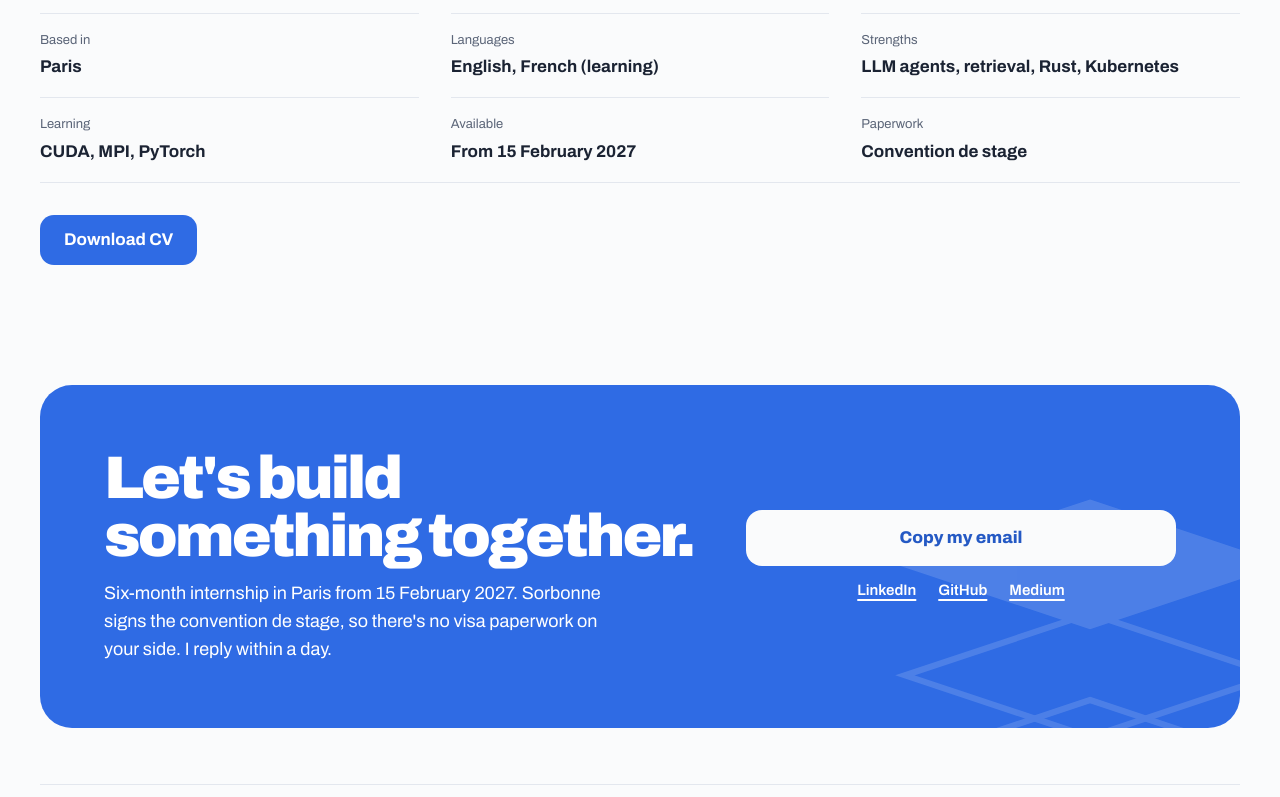
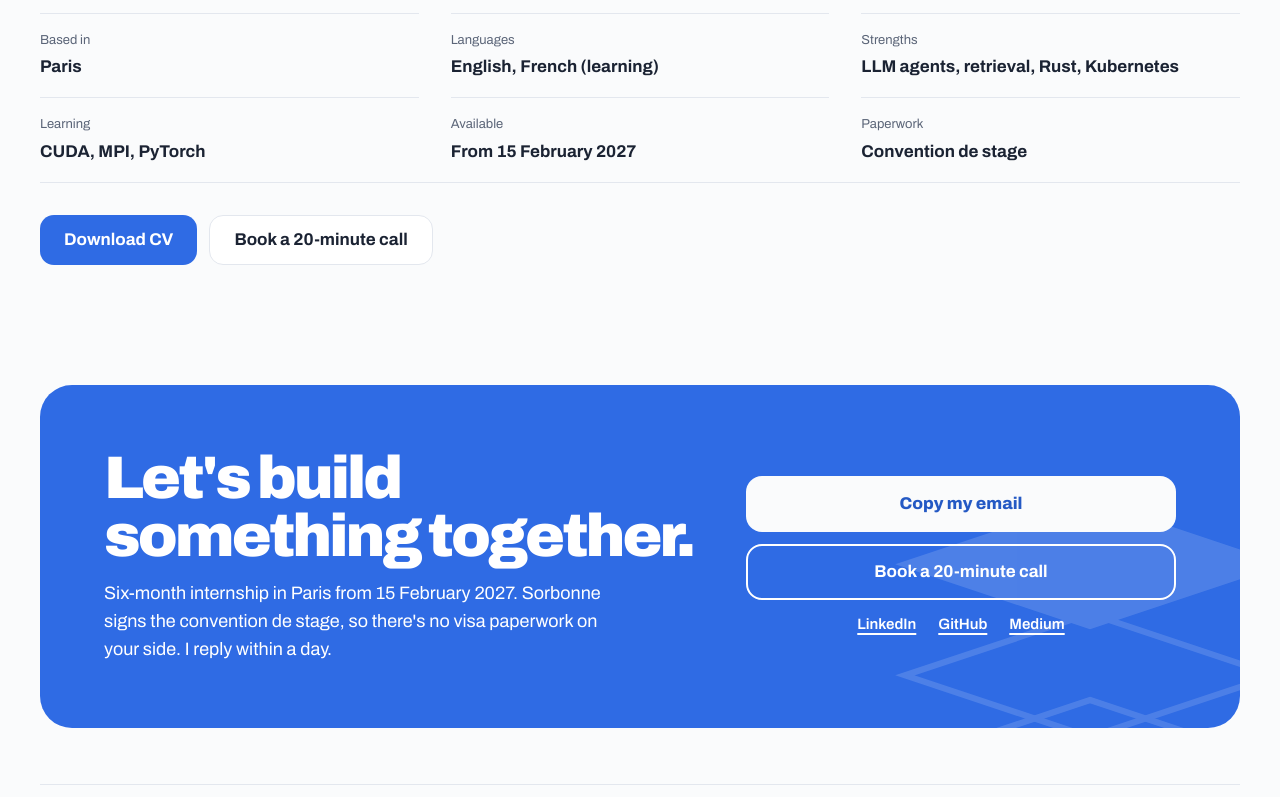
Before and after one commit to sheharyarIshfaq/sheharyarishfaq.com, a Next.js app: page /hire in a window 1280 px wide. Shown: the part 490-1287 px from the top of the page. Built offline with nearby package versions, Linux system fonts and the light colour scheme; no server answers; a web font is replaced by a local one.

Commit message:
add a book-a-call link to contact and hire

```diff
--- a/content/home.json
+++ b/content/home.json
@@ -105,7 +105,8 @@
     "title": "Let's build something together.",
     "text": "Six-month internship in Paris from 15 February 2027. Sorbonne signs the convention de stage, so there's no visa paperwork on your side. I reply within a day.",
     "copyLabel": "Copy my email",
-    "copiedLabel": "Email copied"
+    "copiedLabel": "Email copied",
+    "bookCallLabel": "Book a 20-minute call"
   },
   "footer": {
     "madeWith": "Made with",
--- a/content/site.json
+++ b/content/site.json
@@ -22,6 +22,7 @@
     "medium": "https://medium.com/@sheharyarishfaq",
     "fiverr": "https://www.fiverr.com/sheharyar__",
     "aivex": "https://aivex.co",
+    "bookCall": "https://cal.com/sheharyar-ishfaq/intro",
     "cv": "/cv/Sheharyar_Ishfaq_CV.pdf",
     "cvAcademic": "/cv/Sheharyar_Ishfaq_CV_academic.pdf"
   },
--- a/src/app/hire/page.tsx
+++ b/src/app/hire/page.tsx
@@ -29,13 +29,16 @@ export default function HirePage() {
         ))}
       </dl>
 
-      {isAvailable(home.hero.ctaSecondary.href) && (
-        <div className="pt-8">
+      <div className="flex flex-wrap gap-3 pt-8">
+        {isAvailable(home.hero.ctaSecondary.href) && (
           <ButtonLink href={home.hero.ctaSecondary.href} download>
             {home.hero.ctaSecondary.label}
           </ButtonLink>
-        </div>
-      )}
+        )}
+        <ButtonLink href={site.links.bookCall} variant="secondary" target="_blank" rel="noopener">
+          {home.contact.bookCallLabel}
+        </ButtonLink>
+      </div>
 
       <Contact />
     </main>
--- a/src/components/home/Contact.tsx
+++ b/src/components/home/Contact.tsx
@@ -4,7 +4,7 @@ import { isReady, site } from "@/lib/site";
 import { CopyEmail } from "./CopyEmail";
 
 export function Contact() {
-  const { title, text, copyLabel, copiedLabel } = home.contact;
+  const { title, text, copyLabel, copiedLabel, bookCallLabel } = home.contact;
   const links = [
     ["LinkedIn", site.links.linkedin],
     ["GitHub", site.links.github],
@@ -31,6 +31,15 @@ export function Contact() {
         </div>
         <div className="relative flex flex-col gap-3">
           <CopyEmail email={site.email} label={copyLabel} copiedLabel={copiedLabel} />
+          <a
+            href={site.links.bookCall}
+            {...trackLink(site.links.bookCall)}
+            target="_blank"
+            rel="noopener"
+            className="inline-flex min-h-14 items-center justify-center rounded-[16px] border-2 border-current px-5 text-[17px] font-bold transition-[scale] duration-300 active:scale-[0.98]"
+          >
+            {bookCallLabel}
+          </a>
           <ul className="flex justify-center gap-[22px] text-[15px] font-semibold">
             {links.map(([label, href]) => (
               <li key={label}>
```
